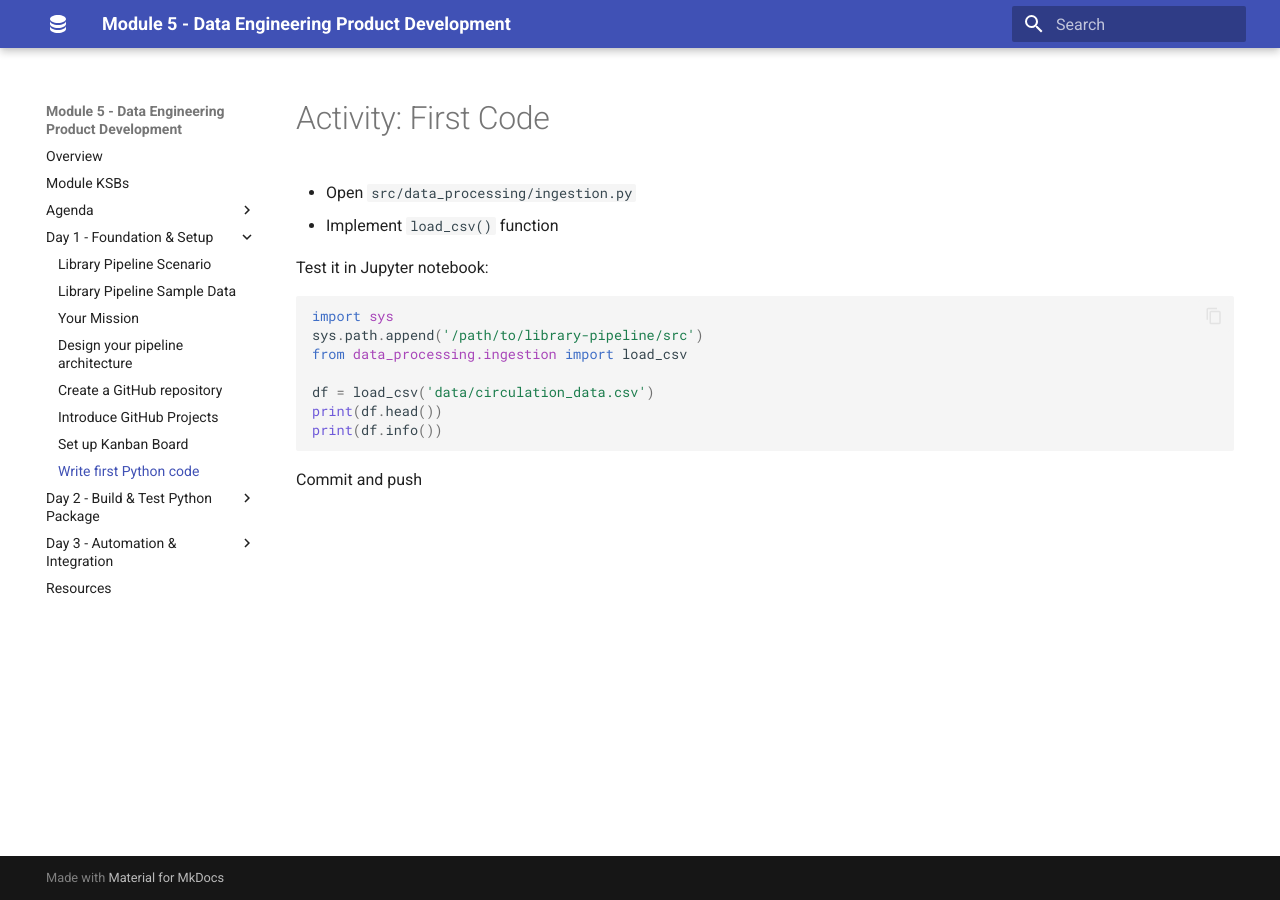
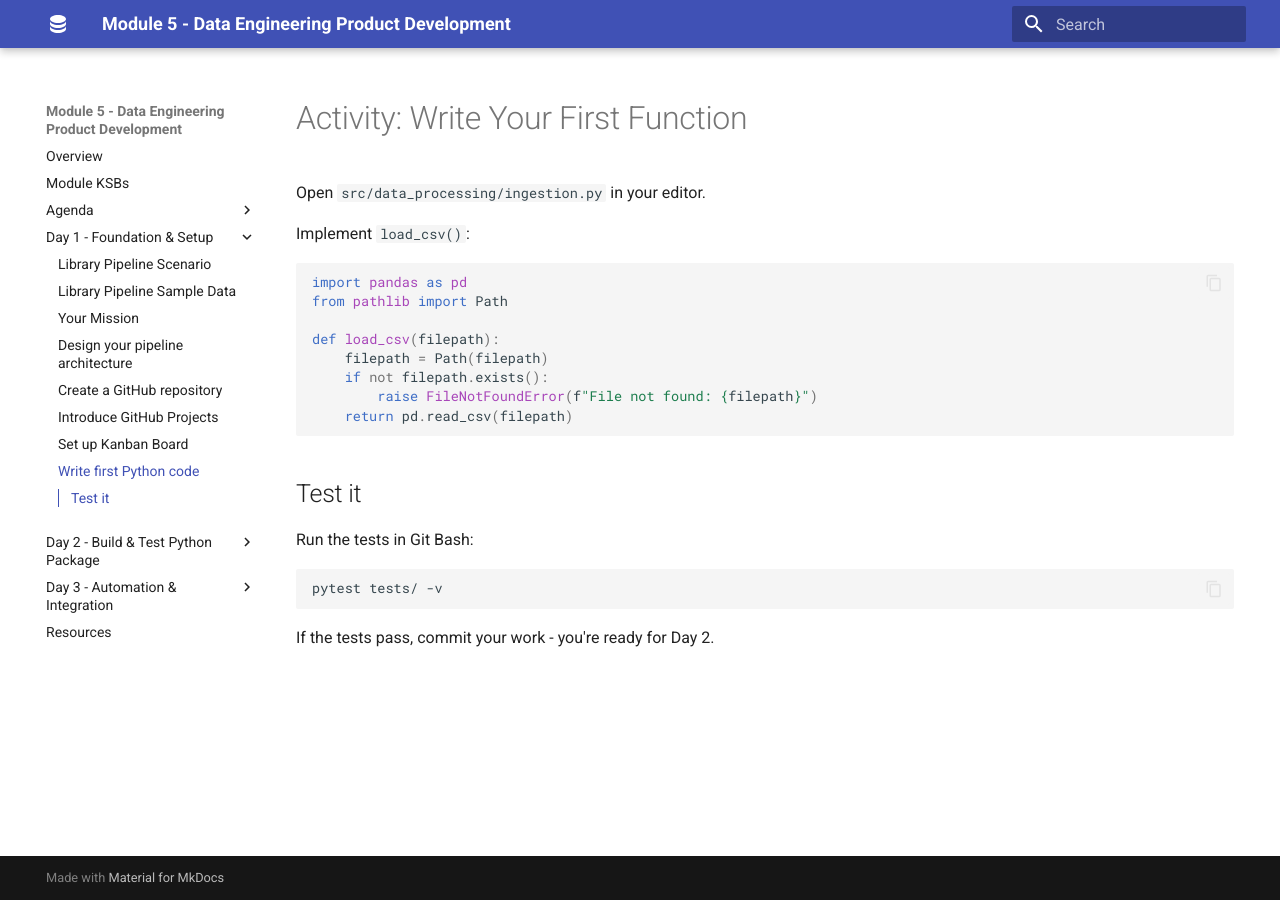
Before and after one commit to qaalabs/DE5M5, an MkDocs documentation site: the page built from docs/day1/write-code.md, in a window 1280 px wide. Built offline with MkDocs 1.6.1 and Material for MkDocs 9.7.7, drawn with Linux system fonts in a browser that asks for light colours.

````diff
--- a/docs/day1/write-code.md
+++ b/docs/day1/write-code.md
@@ -1,18 +1,26 @@
-# Activity: First Code
+# Activity: Write Your First Function
 
-- Open `src/data_processing/ingestion.py`
-- Implement `load_csv()` function
+Open `src/data_processing/ingestion.py` in your editor.
 
-Test it in Jupyter notebook:
+Implement `load_csv()`:
 
 ```python
-import sys
-sys.path.append('/path/to/library-pipeline/src')
-from data_processing.ingestion import load_csv
+import pandas as pd
+from pathlib import Path
 
-df = load_csv('data/circulation_data.csv')
-print(df.head())
-print(df.info())
+def load_csv(filepath):
+    filepath = Path(filepath)
+    if not filepath.exists():
+        raise FileNotFoundError(f"File not found: {filepath}")
+    return pd.read_csv(filepath)
 ```
 
-Commit and push
+## Test it
+
+Run the tests in Git Bash:
+
+```sh
+pytest tests/ -v
+```
+
+If the tests pass, commit your work - you're ready for Day 2.
````
Also changed, not shown: docs/day1/clone-repo.md (added, +27 -0 lines), docs/day1/dev-environment.md (added, +41 -0 lines), tutor/DE5M5D1/dev-code.md (+6 -1 lines), tutor/DE5M5D1/dev-commit.md (+5 -1 lines), tutor/DE5M5D1/dev-create.md (+6 -1 lines), tutor/DE5M5D1/dev-setup.md (+7 -1 lines), tutor/DE5M5D1/wrap.md (+4 -41 lines).
